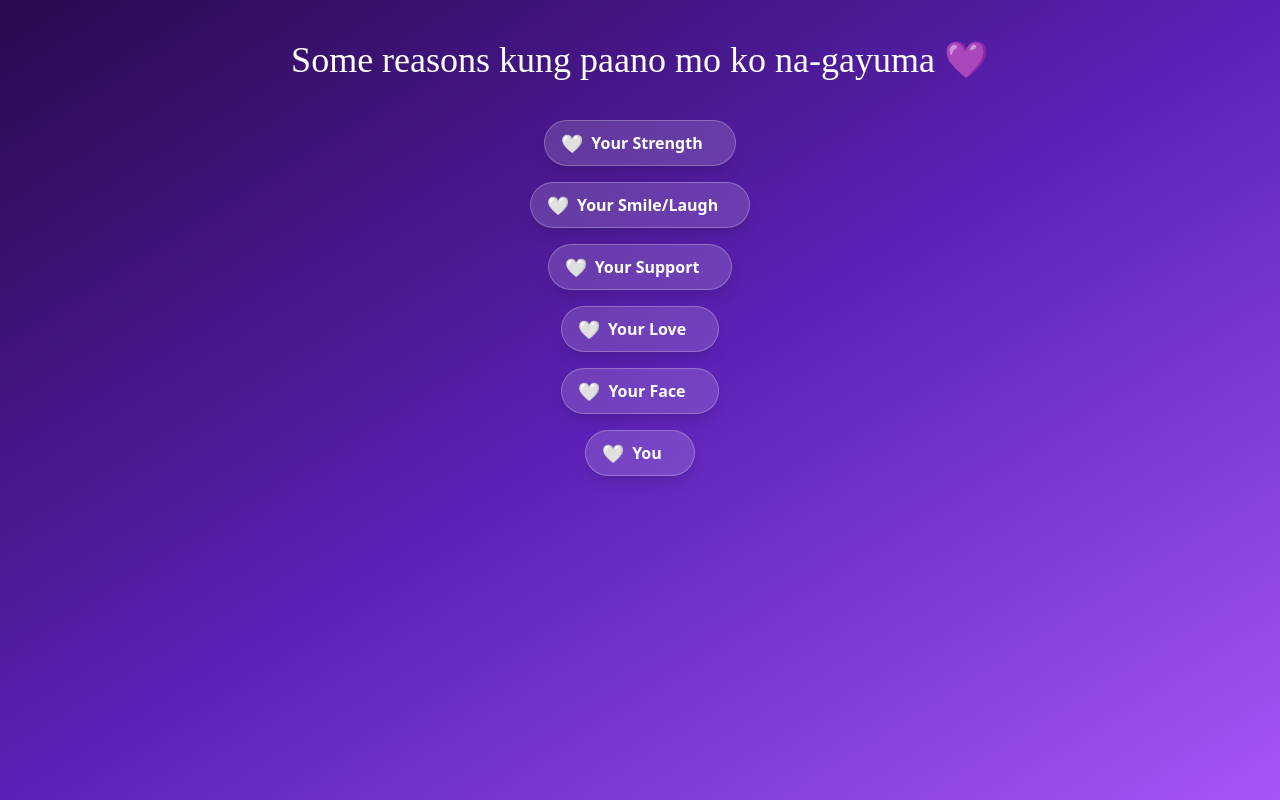
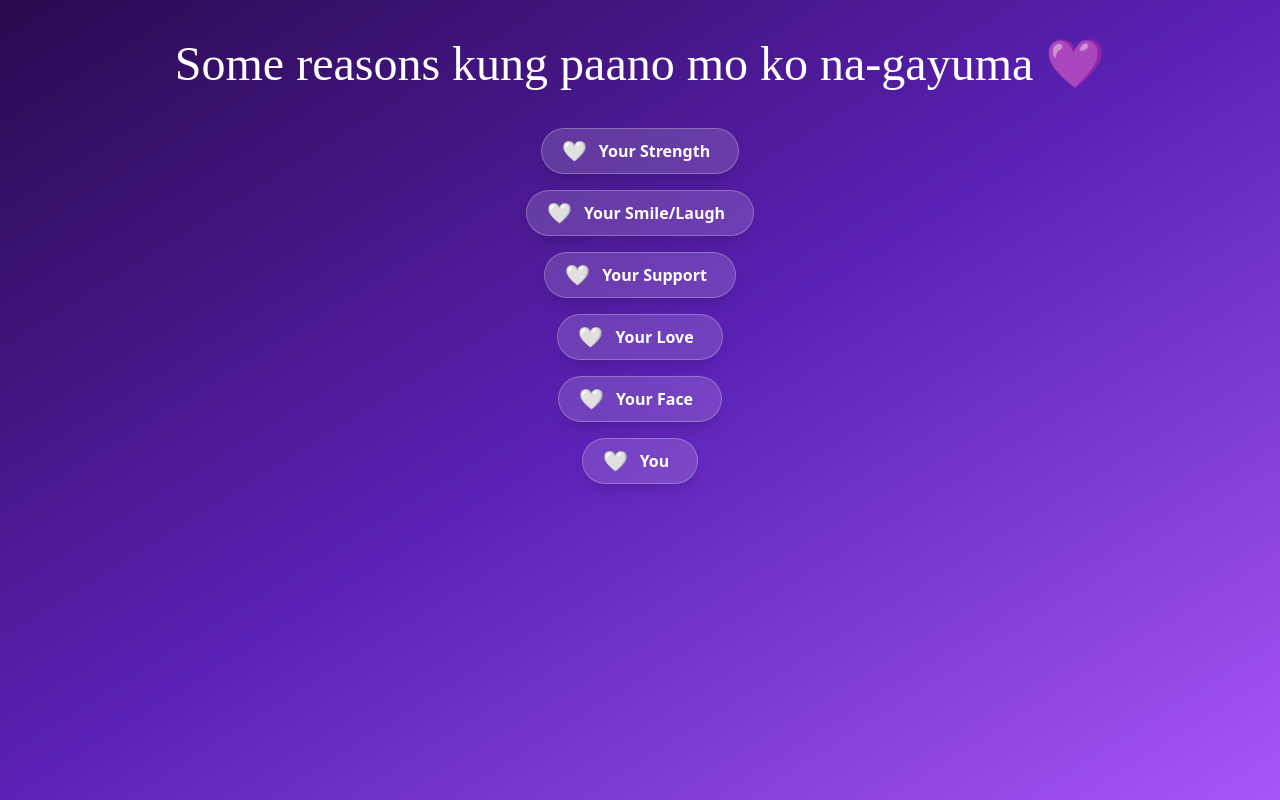
Before and after one commit to lraouie/love-for-kathleen, a React (Vite) app: page /reasons in a window 1280 px wide. Built offline with nearby package versions, Linux system fonts and the light colour scheme.

Commit message:
Update Reasons.jsx

```diff
--- a/src/pages/Reasons.jsx
+++ b/src/pages/Reasons.jsx
@@ -23,12 +23,13 @@ export default function Reasons() {
   return (
     <div className="min-h-screen bg-gradient-to-br from-[#2a0a4f] via-[#5b21b6] to-[#a855f7] text-white px-4 py-10">
 
-      <h1 className="text-center text-4xl mb-10 font-['Dancing_Script']">
+      {/* TITLE */}
+      <h1 className="text-center text-3xl sm:text-4xl md:text-5xl mb-10 font-['Dancing_Script'] px-2">
         Some reasons kung paano mo ko na-gayuma 💜
       </h1>
 
-      {/* CENTERED LIST */}
-      <div className="max-w-5xl mx-auto flex flex-col items-center gap-4">
+      {/* LIST */}
+      <div className="max-w-4xl mx-auto flex flex-col items-center gap-4">
         {reasons.map(([title, text], i) => {
           const isOpen = opened.includes(i);
 
@@ -37,43 +38,50 @@ export default function Reasons() {
               key={i}
               onClick={() => toggle(i)}
               className={`
+                w-full
+                sm:w-auto
                 self-center
-                inline-flex items-center gap-2
-                rounded-full cursor-pointer select-none
+                flex items-start sm:items-center gap-3
+                rounded-2xl sm:rounded-full
+                cursor-pointer select-none
                 border border-white/25
                 bg-white/15 backdrop-blur-lg
-                px-4 py-2
+                px-5 py-4 sm:py-2
                 shadow-lg
-                overflow-hidden whitespace-nowrap
                 transition-all duration-500 ease-out
                 hover:bg-white/20
-                ${isOpen ? "max-w-[900px]" : "max-w-[220px]"}
+                ${isOpen
+                  ? "max-w-full sm:max-w-[720px]"
+                  : "max-w-full sm:max-w-[260px]"}
               `}
             >
               {/* HEART */}
               <span
-                className={`text-lg transition-colors duration-300 ${
+                className={`text-xl transition-colors duration-300 ${
                   isOpen ? "text-purple-300" : "text-white"
                 }`}
               >
                 {isOpen ? "💜" : "🤍"}
               </span>
 
-              {/* TITLE */}
+              {/* TEXT BLOCK */}
+              <div className="flex flex-col sm:flex-row sm:items-center gap-1 sm:gap-2">
                 <span className="font-semibold text-sm sm:text-base">
                   {title}
                 </span>
 
-              {/* SLIDING TEXT */}
                 <span
                   className={`
-                  ml-2 text-sm text-purple-100
+                    text-sm text-purple-100
                     transition-all duration-500 ease-out
-                  ${isOpen ? "opacity-100 translate-x-0" : "opacity-0 translate-x-6"}
+                    ${isOpen
+                      ? "opacity-100 translate-x-0"
+                      : "opacity-0 translate-x-4 sm:translate-x-6"}
                   `}
                 >
                   {isOpen && `– ${text}`}
                 </span>
+              </div>
             </div>
           );
         })}
@@ -81,10 +89,13 @@ export default function Reasons() {
 
       {/* UNLOCK BUTTON */}
       {opened.length === reasons.length && (
-        <div className="text-center mt-12">
+        <div className="text-center mt-12 px-4">
           <button
             onClick={() => navigate("/home")}
-            className="rounded-full bg-gradient-to-r from-purple-500 via-fuchsia-500 to-pink-500 px-12 py-3 text-lg font-semibold text-white shadow-xl hover:scale-105 transition"
+            className="w-full sm:w-auto rounded-full
+                       bg-gradient-to-r from-purple-500 via-fuchsia-500 to-pink-500
+                       px-10 py-3 text-lg font-semibold text-white
+                       shadow-xl hover:scale-105 transition"
           >
             Unlock Me 💕
           </button>
```
Lines whose indentation alone changed are shown as unchanged.
